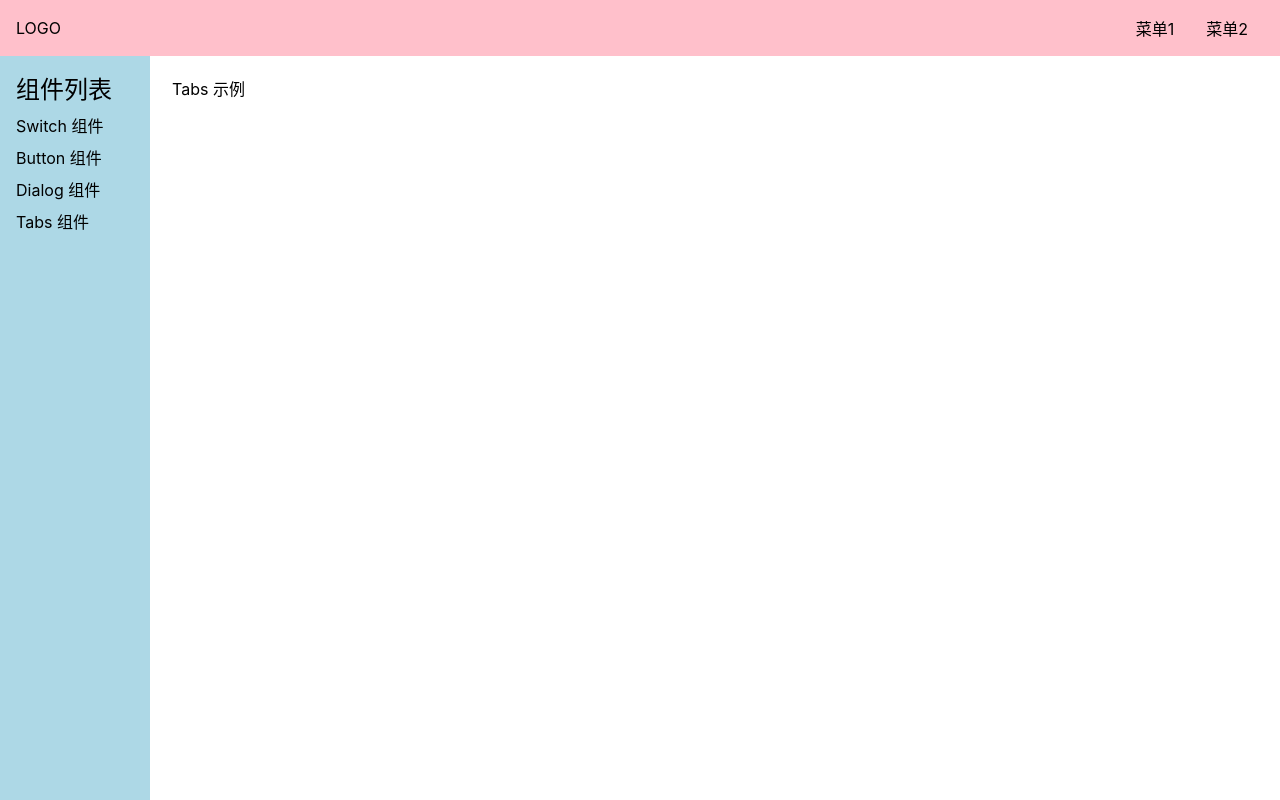
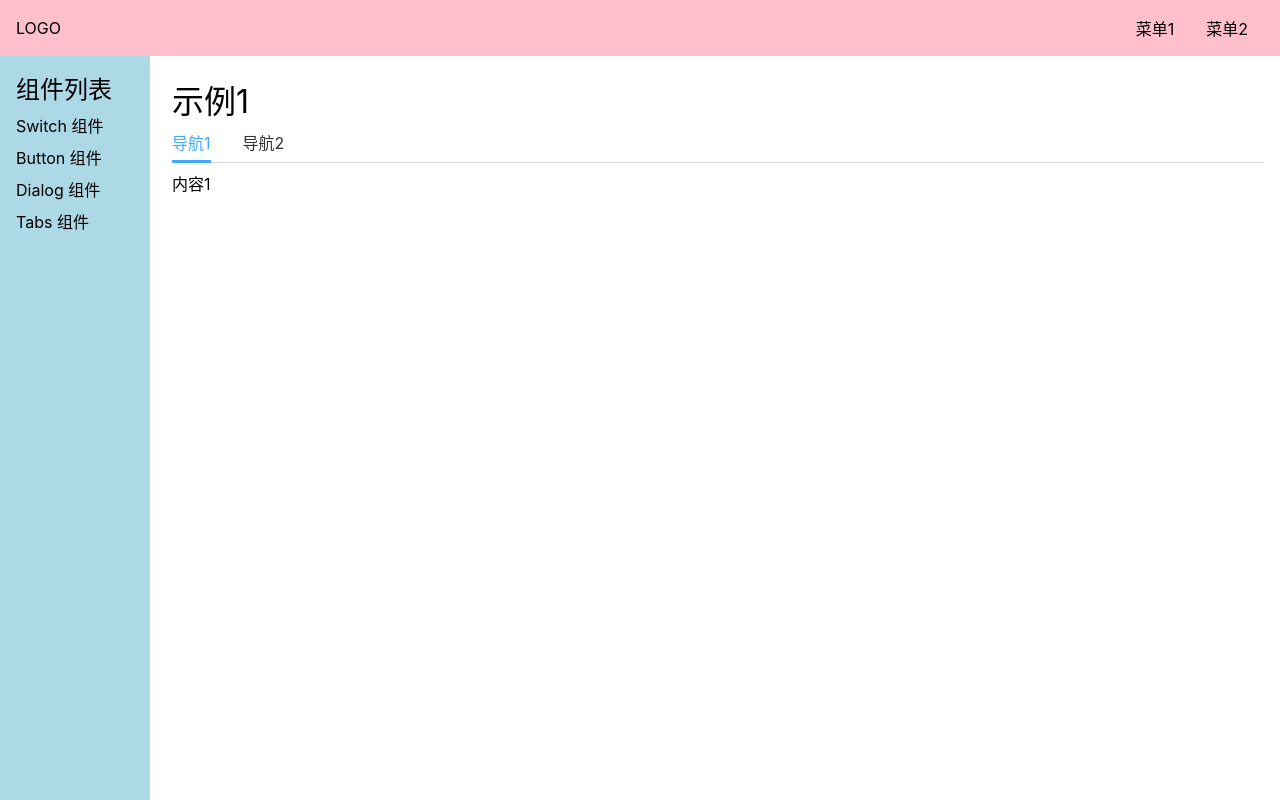
Before and after one commit to smy-101/sui, a Vue app: page /#/doc/tabs in a window 1280 px wide. Built offline with nearby package versions, Linux system fonts and the light colour scheme.

Commit message:
添加Tabs组件

```diff
--- a/src/components/DialogDemo.vue
+++ b/src/components/DialogDemo.vue
@@ -16,7 +16,7 @@
   <div style="position: relative; z-index: 2; width: 300px; height: 300px; background: red;"></div>
 </template>
 
-<script>
+<script lang="ts">
 import Dialog from "../lib/Dialog.vue"
 import Button from "../lib/Button.vue";
 import {ref} from "vue";
--- a/src/components/TabsDemo.vue
+++ b/src/components/TabsDemo.vue
@@ -1,3 +1,25 @@
 <template>
-  <div>Tabs 示例</div>
+  <h1>示例1</h1>
+  <Tabs v-model:selected="x">
+    <Tab title="导航1">内容1</Tab>
+    <Tab title="导航2">内容2</Tab>
+  </Tabs>
 </template>
+
+<script lang="ts">
+import Tabs from '../lib/Tabs.vue'
+import Tab from '../lib/Tab.vue'
+import {
+  ref
+} from 'vue'
+export default {
+  components: {
+    Tabs,
+    Tab
+  },
+  setup() {
+    const x = ref('导航1')
+    return {x}
+  }
+}
+</script>
--- /dev/null
+++ b/src/lib/Tab.vue
@@ -0,0 +1,5 @@
+<template>
+  <div>
+    <slot/>
+  </div>
+</template>
--- /dev/null
+++ b/src/lib/Tabs.vue
@@ -0,0 +1,120 @@
+<template>
+  <div class="sui-tabs">
+    <div class="sui-tabs-nav" ref="container">
+      <div class="sui-tabs-nav-item" v-for="(t,index) in titles" :key="index"
+           :ref="el => { if (el) navItems[index] = el }"
+           @click="select(t)" :class="{selected: t=== selected}">{{ t }}
+      </div>
+      <div class="sui-tabs-nav-indicator" ref="indicator"></div>
+    </div>
+    <div class="sui-tabs-content">
+      <component class="sui-tabs-content-item"
+                 :class="{selected: c.props.title === selected }"
+                 v-for="(c,index) in defaults" :is="c" :key="index"/>
+    </div>
+  </div>
+</template>
+<script lang="ts">
+import Tab from './Tab.vue';
+import {computed, ref, onMounted, onUpdated} from 'vue';
+
+export default {
+  props: {
+    selected: {
+      type: String
+    }
+  },
+  setup(props, context) {
+    const navItems = ref<HTMLDivElement[]>([]);
+    const indicator = ref<HTMLDivElement>(null);
+    const container = ref<HTMLDivElement>(null);
+    const x = () => {
+      const divs = navItems.value;
+      const result = divs.filter(div => div.classList.contains('selected'))[0];
+      console.log(result);
+      const {
+        width
+      } = result.getBoundingClientRect();
+      indicator.value.style.width = width + 'px';
+      const {
+        left: left1
+      } = container.value.getBoundingClientRect();
+      const {
+        left: left2
+      } = result.getBoundingClientRect();
+      const left = left2 - left1;
+      indicator.value.style.left = left + 'px';
+    };
+    onMounted(x);
+    onUpdated(x);
+    const defaults = context.slots.default();
+    defaults.forEach((tag) => {
+      if (tag.type !== Tab) {
+        throw new Error('Tabs 子标签必须是 Tab');
+      }
+    });
+    const titles = defaults.map((tag) => {
+      return tag.props.title;
+    });
+    const current = computed(() => {
+      return defaults.filter((tag) => {
+        return tag.props.title === props.selected;
+      })[0];
+    });
+    const select = (title: string) => {
+      context.emit('update:selected', title);
+    };
+    return {defaults, titles, current, select, navItems, indicator, container};
+  }
+};
+</script>
+
+<style lang="scss">
+$blue: #40a9ff;
+$color: #333;
+$border-color: #d9d9d9;
+.sui-tabs {
+  &-nav {
+    display: flex;
+    color: $color;
+    border-bottom: 1px solid $border-color;
+    position: relative;
+
+    &-item {
+      padding: 8px 0;
+      margin: 0 16px;
+      cursor: pointer;
+
+      &:first-child {
+        margin-left: 0;
+      }
+
+      &.selected {
+        color: $blue;
+      }
+    }
+
+    &-indicator {
+      position: absolute;
+      height: 3px;
+      background: $blue;
+      left: 0;
+      bottom: -1px;
+      width: 100px;
+      transition: all 250ms;
+    }
+  }
+
+  &-content {
+    padding: 8px 0;
+
+    &-item {
+      display: none;
+
+      &.selected {
+        display: block;
+      }
+    }
+  }
+}
+</style>
```
